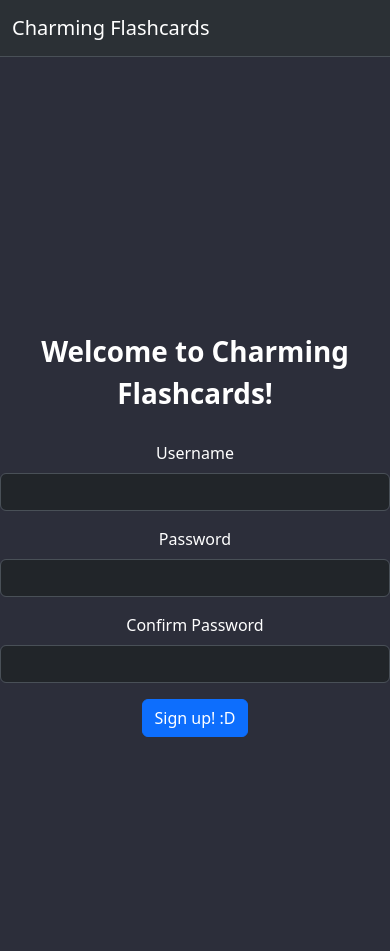
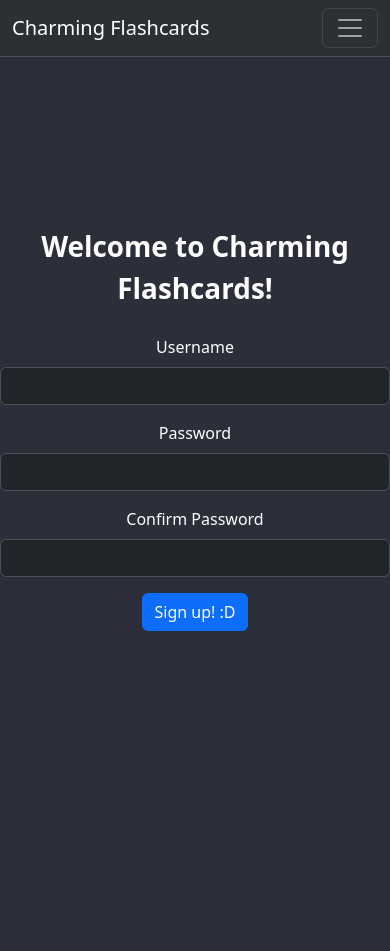
Before and after one commit to wongjoshua2005/Flashcard-Web-Application, a Flask app: page / in a window 390 px wide. After the commit the page ends 631 px from the top, so only its background shows below. Run offline with Flask 3, Linux system fonts and the light colour scheme.

Commit message:
Adjusted the height container for the register and login page
I re-adjusted the sizes to fit the login and register
pages to work for mobile devices.

```diff
--- a/templates/index.html
+++ b/templates/index.html
@@ -6,7 +6,7 @@
 <!-- Button trigger modal -->
  <div class="d-flex justify-content-center">
     <button type="button" class="btn btn-primary" data-bs-toggle="modal" data-bs-target="#exampleModal">
-        Launch demo modal
+        Create flashcard
     </button>
  </div>
 
--- a/templates/layout.html
+++ b/templates/layout.html
@@ -16,6 +16,10 @@
           <div class="container-fluid">
 
             <a class="navbar-brand">Charming Flashcards</a>
+
+            <button class="navbar-toggler" type="button" data-bs-toggle="collapse" data-bs-target="#navbarNav">
+              <span class="navbar-toggler-icon"></span>
+            </button>
 
             <div class="collapse navbar-collapse" id="navbarNav">
               <ul class="navbar-nav ms-auto">
--- a/templates/login.html
+++ b/templates/login.html
@@ -2,7 +2,7 @@
 
 {% block body %}
 <!-- Puts all the content into the center of the page -->
-<div class="d-flex justify-content-center align-items-center" style="height: 100vh">
+<div class="d-flex justify-content-center align-items-center" style="height: 75vh">
 
     <div class="text-center">
         <p class="text-center fs-1 fw-bold">
--- a/templates/register.html
+++ b/templates/register.html
@@ -2,7 +2,7 @@
 
 {% block body %}
 <!-- Puts all the content into the center of the page -->
-<div class="d-flex justify-content-center align-items-center" style="height: 100vh">
+<div class="d-flex justify-content-center align-items-center" style="height: 75vh">
 
     <div class="text-center">
         <p class="text-center fs-1 fw-bold">
```
Also changed, not shown: static/styles.css (line endings or trailing spaces), 2 other files.
